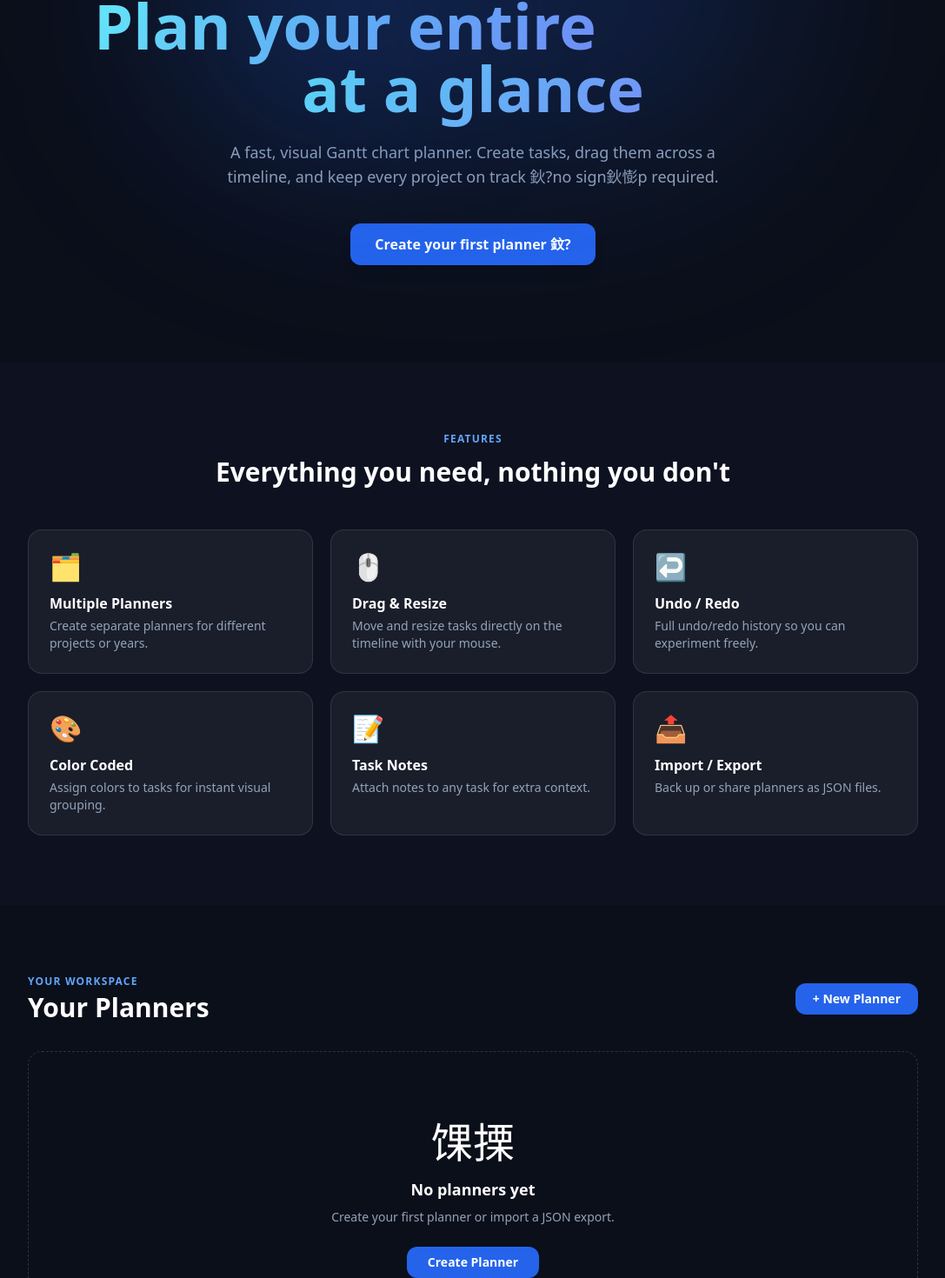
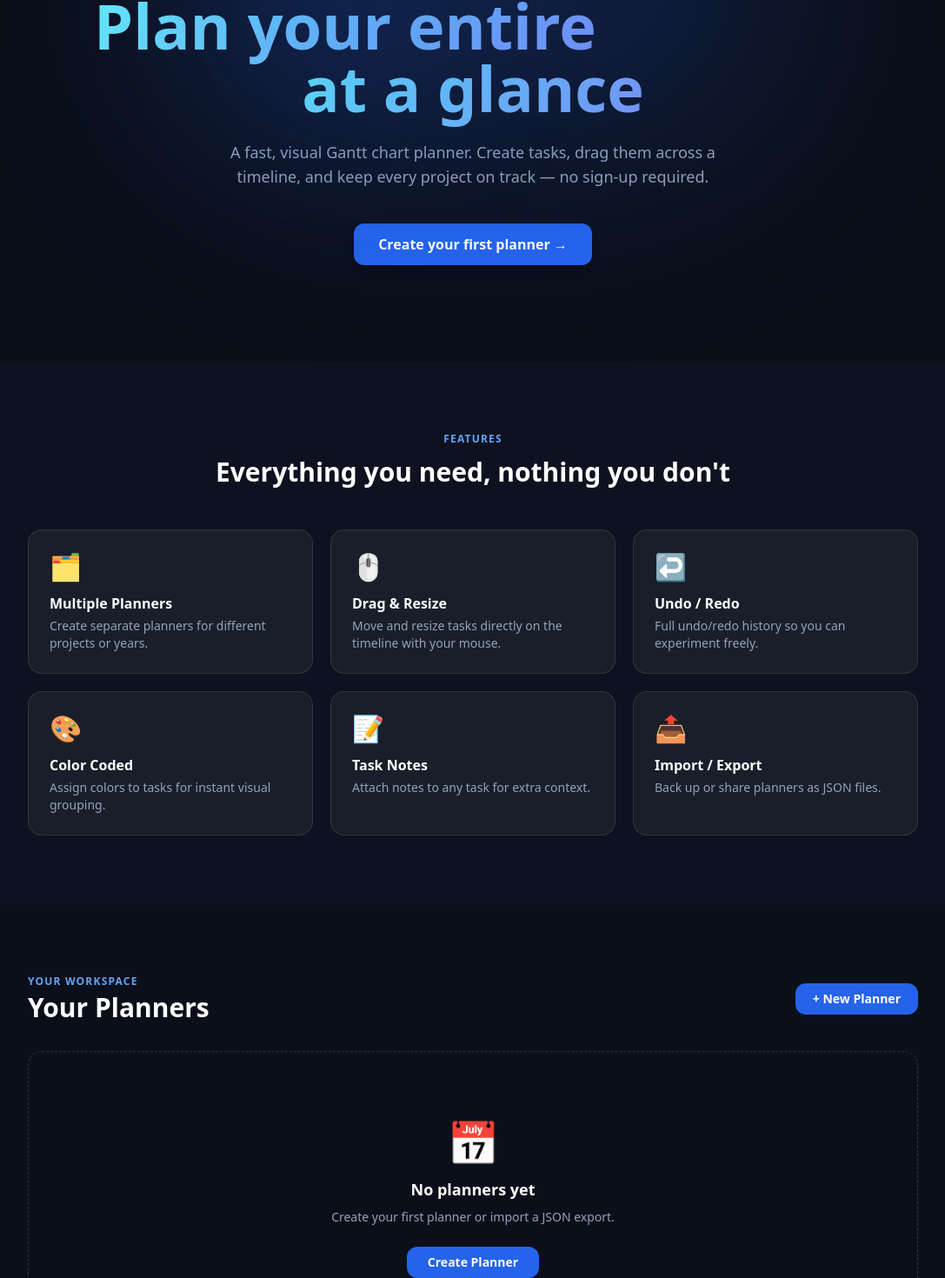
Before and after one commit to Louisw123451/Louis-Wang-s-Year-Planner, a React (Create React App) app: page / in a window 1280 px wide. Shown: the part 225-1695 px from the top of the page at 87% size, without its empty margins (96-1183 px from the left). Built offline with nearby package versions, Linux system fonts and the light colour scheme.

Commit message:
Fix corrupted characters in LandingPage

```diff
--- a/src/LandingPage.js
+++ b/src/LandingPage.js
@@ -190,7 +190,7 @@ export default function LandingPage({ onOpen }) {
 
   const formatRange = (s, e) => {
     const fmt = (d) => new Date(`${d}T00:00:00`).toLocaleDateString('en-US', { month: 'short', year: 'numeric' });
-    return `${fmt(s)} 鈫?${fmt(e)}`;
+    return `${fmt(s)} \u2192 ${fmt(e)}`;
   };
 
   return (
@@ -288,7 +288,7 @@ export default function LandingPage({ onOpen }) {
         </h1>
 
         <p className={`text-lg max-w-xl mb-10 ${isDark ? 'text-slate-400' : 'text-slate-500'}`}>
-          A fast, visual Gantt chart planner. Create tasks, drag them across a timeline, and keep every project on track 鈥?no sign鈥憉p required.
+          A fast, visual Gantt chart planner. Create tasks, drag them across a timeline, and keep every project on track — no sign-up required.
         </p>
         <div className="flex gap-4 flex-wrap justify-center">
           <button
@@ -296,7 +296,7 @@ export default function LandingPage({ onOpen }) {
             style={{ backgroundColor: accentCfg.btnBg }}
             className="px-7 py-3 rounded-xl text-base font-semibold text-white shadow-lg transition hover:opacity-90"
           >
-            Create your first planner 鈫?
+            Create your first planner &rarr;
           </button>
           {projects.length > 0 && (
             <a href="#planners" className={`px-7 py-3 rounded-xl text-base font-semibold border transition ${isDark ? 'border-white/20 hover:bg-white/10' : 'border-slate-300 hover:bg-slate-200'}`}>
@@ -342,7 +342,7 @@ export default function LandingPage({ onOpen }) {
 
           {projects.length === 0 ? (
             <div className={`flex flex-col items-center justify-center text-center py-20 rounded-2xl border border-dashed ${isDark ? 'border-white/15' : 'border-slate-300'}`}>
-              <div className="text-5xl mb-4">馃搮</div>
+              <div className="text-5xl mb-4">📅</div>
               <div className="text-lg font-semibold mb-2">No planners yet</div>
               <p className={`text-sm mb-6 ${isDark ? 'text-slate-400' : 'text-slate-500'}`}>Create your first planner or import a JSON export.</p>
               <button
```
